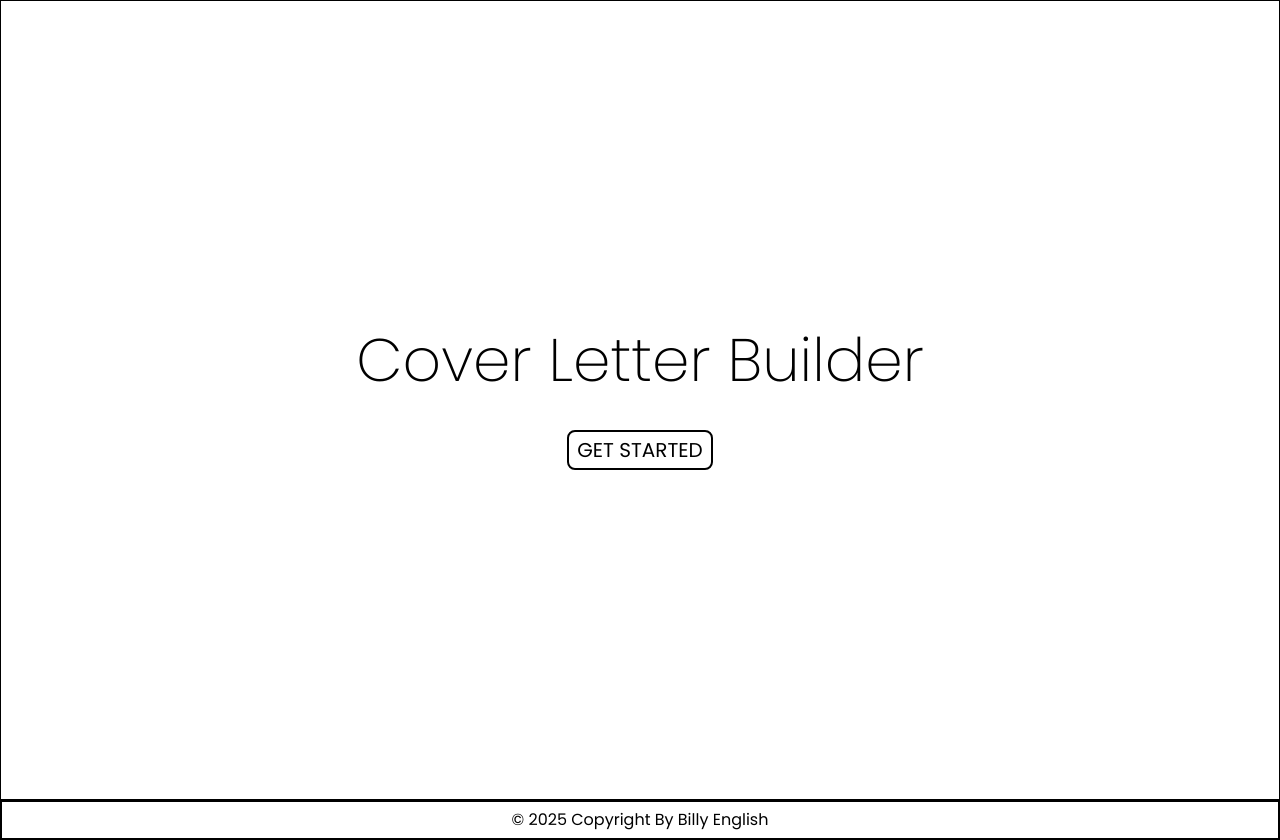
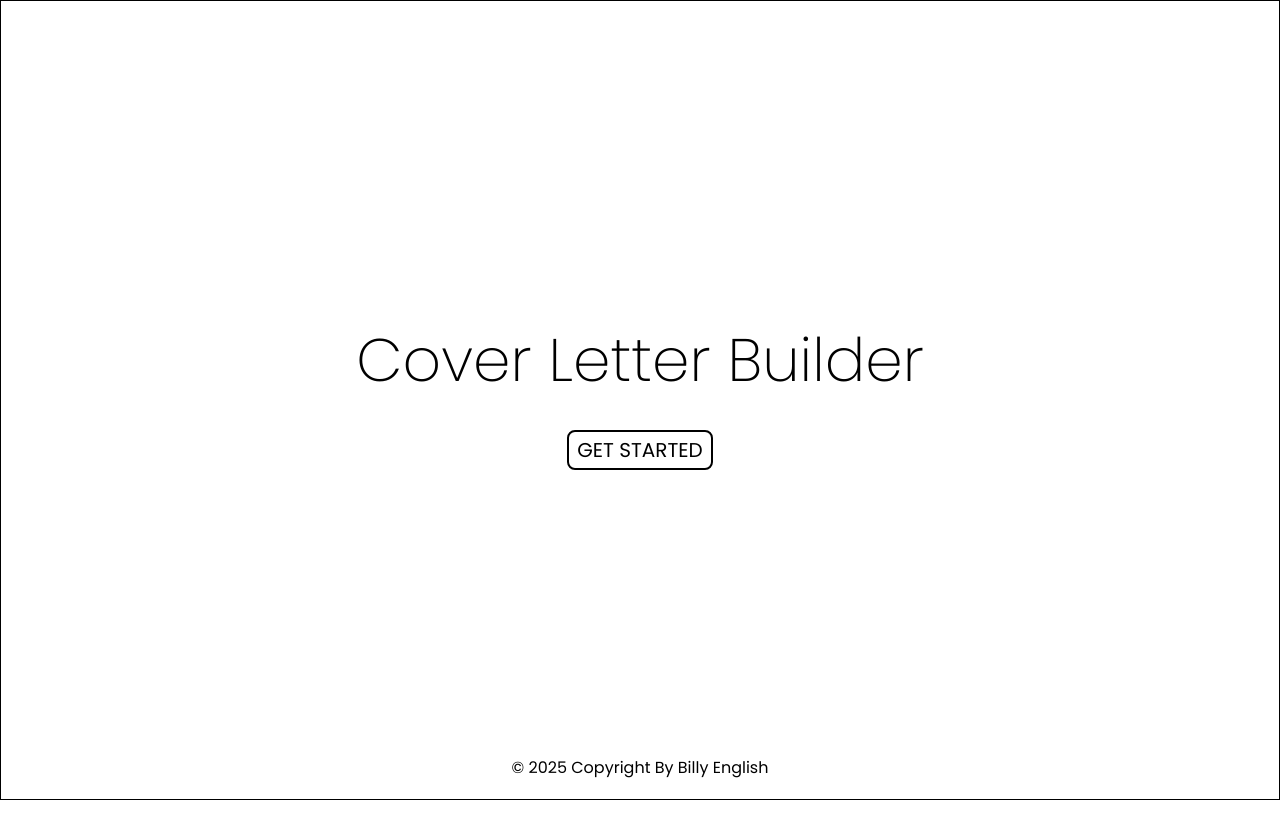
Before and after one commit to billyenglish/CV_Application, a React (Vite) app: page / in a window 1280 px wide. After the commit the page ends 800 px from the top, so only its background shows below. Built offline with nearby package versions, Linux system fonts and the light colour scheme.

Commit message:
Reconfigured the Footer for z index.

```diff
--- a/src/components/Footer.jsx
+++ b/src/components/Footer.jsx
@@ -5,8 +5,8 @@ const currentYear = () => {
 
 const Footer = () => {
     return (
-        <footer className="h-[5vh] border-2 border-black flex justify-center items-center">
-            <p className="text-md">&copy; {currentYear()} Copyright By Billy English</p>
+        <footer className="flex justify-center fixed bottom-0 height-5 min-w-full pt-5 pb-5 z-20">
+            <p className="text-md font-normal">&copy; {currentYear()} Copyright By Billy English</p>
         </footer>
     );
 };
```
